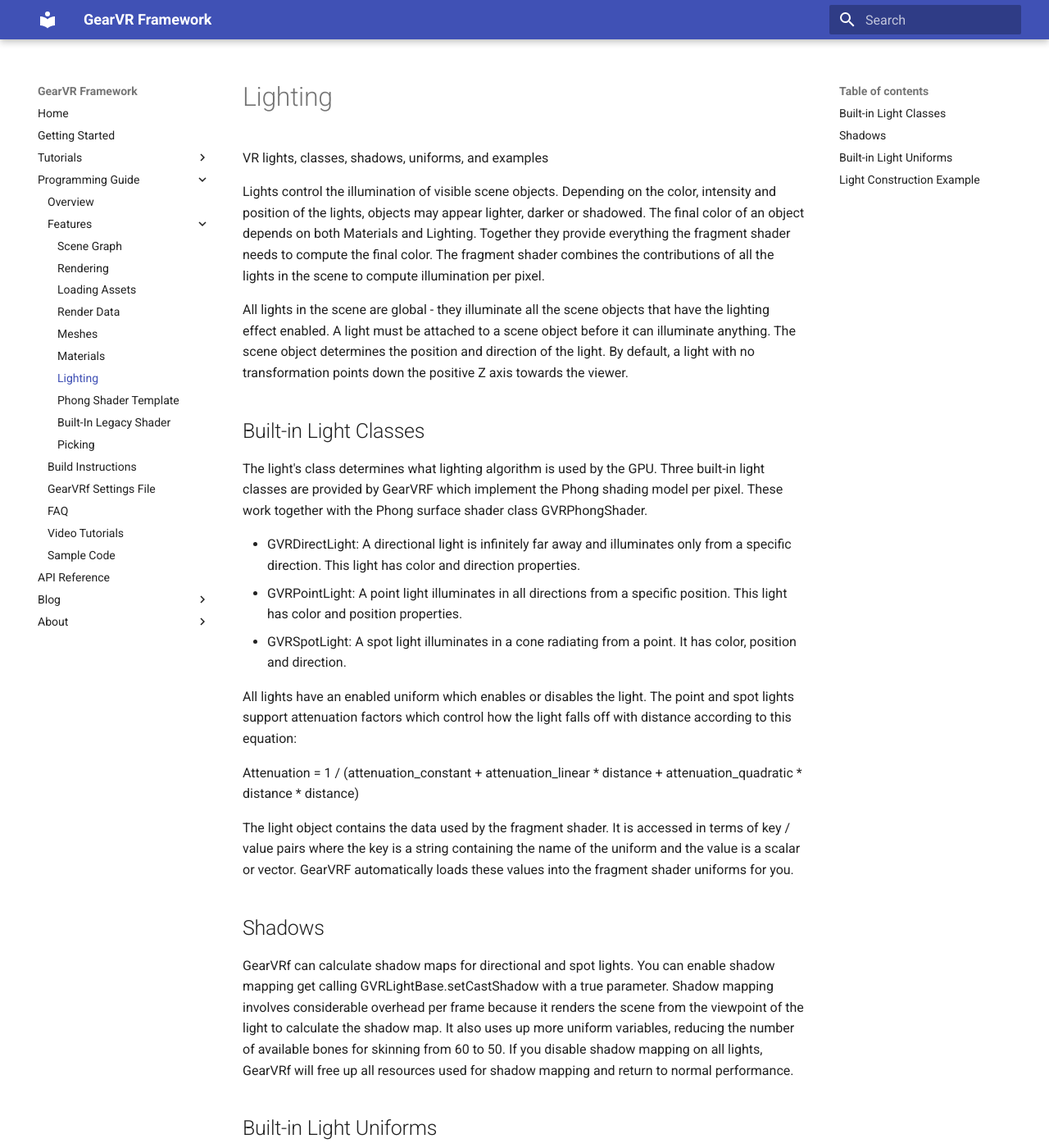
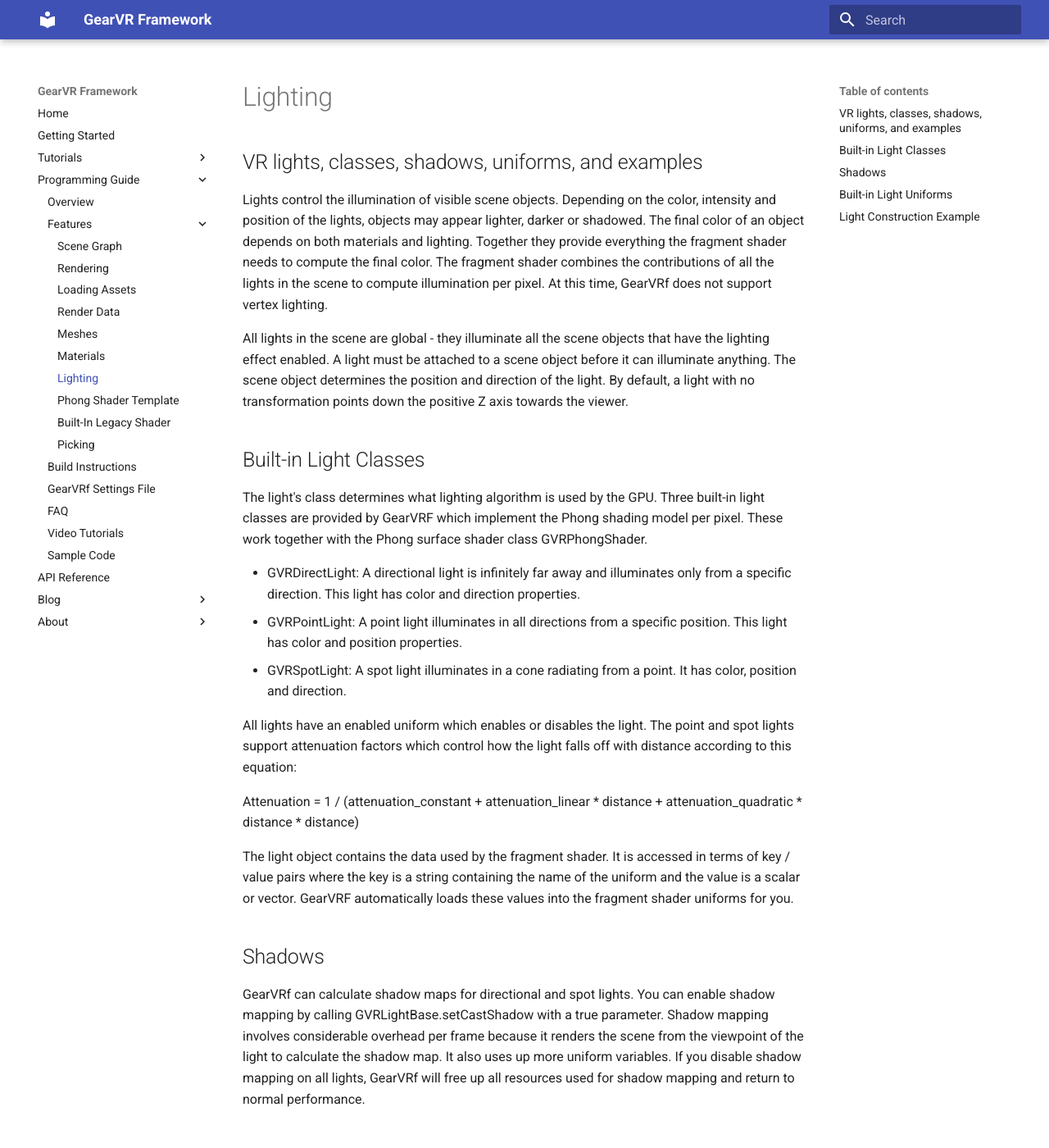
Before and after one commit to nitosan/GearVRf-docs, an MkDocs documentation site: the page built from docs/programming_guide/features/lighting.md, in a window 1280 px wide and 1400 px high. Shown: the whole window at 82% size. Built offline with MkDocs 1.6.1 and Material for MkDocs 9.7.7, drawn with Linux system fonts in a browser that asks for light colours; old or Windows-style settings are respelled for this version of MkDocs; some of the changed text lies outside the part shown.

```diff
--- a/docs/programming_guide/features/lighting.md
+++ b/docs/programming_guide/features/lighting.md
@@ -1,10 +1,10 @@
-VR lights, classes, shadows, uniforms, and examples
+## VR lights, classes, shadows, uniforms, and examples
 
-Lights control the illumination of visible scene objects. Depending on the color, intensity and position of the lights, objects may appear lighter, darker or shadowed. The final color of an object depends on both Materials and Lighting. Together they provide everything the fragment shader needs to compute the final color. The fragment shader combines the contributions of all the lights in the scene to compute illumination per pixel.
+Lights control the illumination of visible scene objects. Depending on the color, intensity and position of the lights, objects may appear lighter, darker or shadowed. The final color of an object depends on both materials and lighting. Together they provide everything the fragment shader needs to compute the final color. The fragment shader combines the contributions of all the lights in the scene to compute illumination per pixel. At this time, GearVRf does not support vertex lighting.
 
 All lights in the scene are global - they illuminate all the scene objects that have the lighting effect enabled. A light must be attached to a scene object before it can illuminate anything. The scene object determines the position and direction of the light. By default, a light with no transformation points down the positive Z axis towards the viewer.
 
-##Built-in Light Classes
+## Built-in Light Classes
 
 The light's class determines what lighting algorithm is used by the GPU. Three built-in light classes are provided by GearVRF which implement the Phong shading model per pixel. These work together with the Phong surface shader class GVRPhongShader.
 
@@ -18,11 +18,11 @@ Attenuation = 1 / (attenuation_constant + attenuation_linear * distance + attenu
 
 The light object contains the data used by the fragment shader. It is accessed in terms of key / value pairs where the key is a string containing the name of the uniform and the value is a scalar or vector. GearVRF automatically loads these values into the fragment shader uniforms for you.
 
-##Shadows
+## Shadows
 
-GearVRf can calculate shadow maps for directional and spot lights. You can enable shadow mapping get calling GVRLightBase.setCastShadow with a true parameter. Shadow mapping involves considerable overhead per frame because it renders the scene from the viewpoint of the light to calculate the shadow map. It also uses up more uniform variables, reducing the number of available bones for skinning from 60 to 50. If you disable shadow mapping on all lights, GearVRf will free up all resources used for shadow mapping and return to normal performance.
+GearVRf can calculate shadow maps for directional and spot lights. You can enable shadow mapping by calling GVRLightBase.setCastShadow with a true parameter. Shadow mapping involves considerable overhead per frame because it renders the scene from the viewpoint of the light to calculate the shadow map. It also uses up more uniform variables. If you disable shadow mapping on all lights, GearVRf will free up all resources used for shadow mapping and return to normal performance.
 
-##Built-in Light Uniforms
+## Built-in Light Uniforms
 
 This table describes the uniforms used by the built-in Phong lighting implementation.
 
```
Also changed, not shown: other parts of docs/programming_guide/features/lighting.md (+7 -4 lines).
